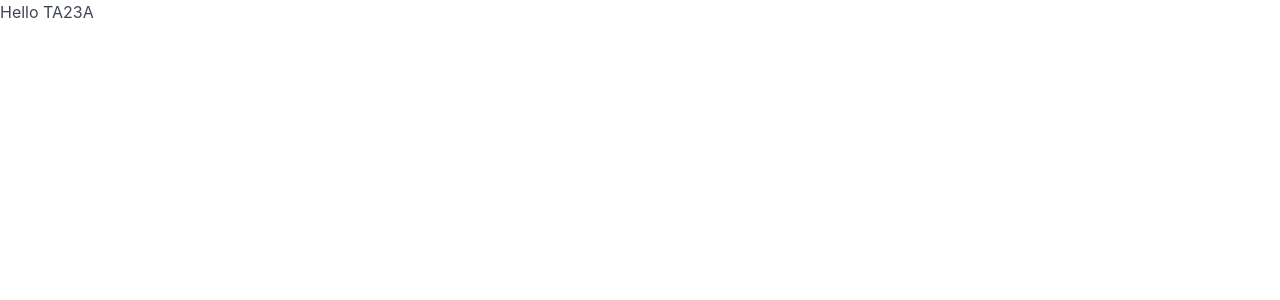
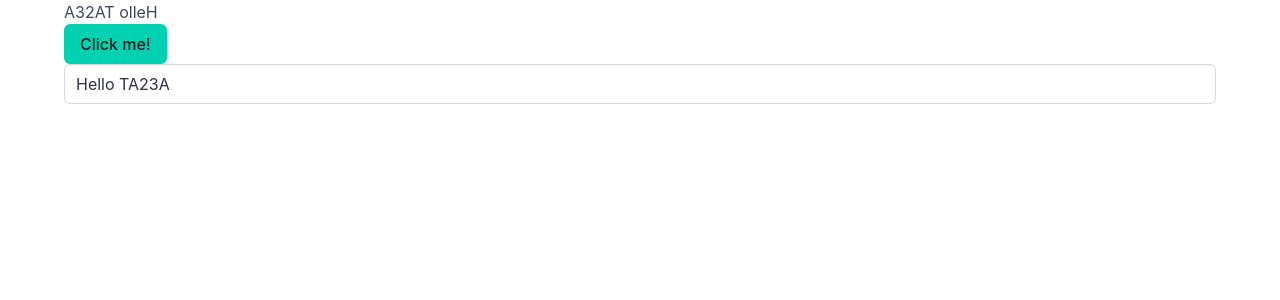
Before and after one commit to uputus/ta23alearnnode, a Vue app: page / in a window 1280 px wide. Shown: the top 300 px of the page. Built offline with nearby package versions, Linux system fonts and the light colour scheme.

Commit message:
Add reverse text example

```diff
--- a/src/App.vue
+++ b/src/App.vue
@@ -1,11 +1,18 @@
 <script setup>
-    let message = 'Hello TA23A'
+
+import { ref } from 'vue';
+
+
+let message = ref('Hello TA23A');
+
 </script>
 
 <template>
-    <h1>{{ message }}</h1>
+    <div class="container">
+        <h1>{{ message.split('').reverse().join('') }}</h1>
+        <button class="button is-primary" @click="message='Click Clack'">Click me!</button>
+        <input class="input" v-model="message">
+    </div>
 </template>
 
-<style>
-
-</style>
+<style></style>
```
Also changed, not shown: 1 other file (tests, documents, lock files or other folders).
